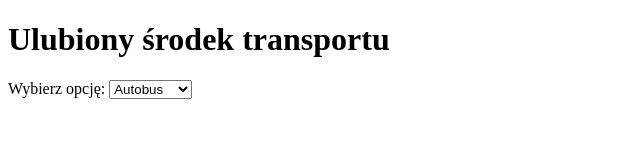
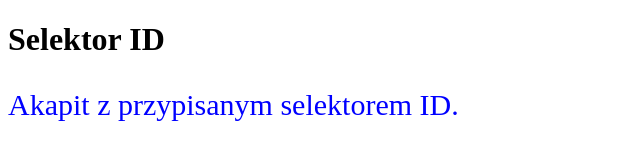
Before and after one commit to niczyjapodoga/1-15, a plain HTML site: page zadanie25_łyba.html in a window 1280 px wide. Shown: the whole page, without its empty margins (0-640 px from the left). Drawn offline with Linux system fonts and the light colour scheme.

Commit message:
Update zadanie25_łyba.html

```diff
--- a/zadanie25_łyba.html
+++ b/zadanie25_łyba.html
@@ -1,19 +1,17 @@
 <!DOCTYPE html>
 <html lang="pl">
 <head>
-  <meta charset="UTF-8">
-  <title>Zadanie 25 - Lista rozwijana - Łybacki</title>
+<meta charset="UTF-8">
+<title>Zadanie 25</title>
+<style>
+#unikalnyAkapit {
+    color: blue;
+    font-size: 30px;
+}
+</style>
 </head>
 <body>
-  <h1>Ulubiony środek transportu</h1>
-  <form>
-    <label for="transport">Wybierz opcję:</label>
-    <select name="transport" id="transport">
-      <option value="autobus">Autobus</option>
-      <option value="rower">Rower</option>
-      <option value="hulajnoga">Hulajnoga</option>
-      <option value="pieszo">Pieszo</option>
-    </select>
-  </form>
+<h1>Selektor ID</h1>
+<p id="unikalnyAkapit">Akapit z przypisanym selektorem ID.</p>
 </body>
 </html>
```
